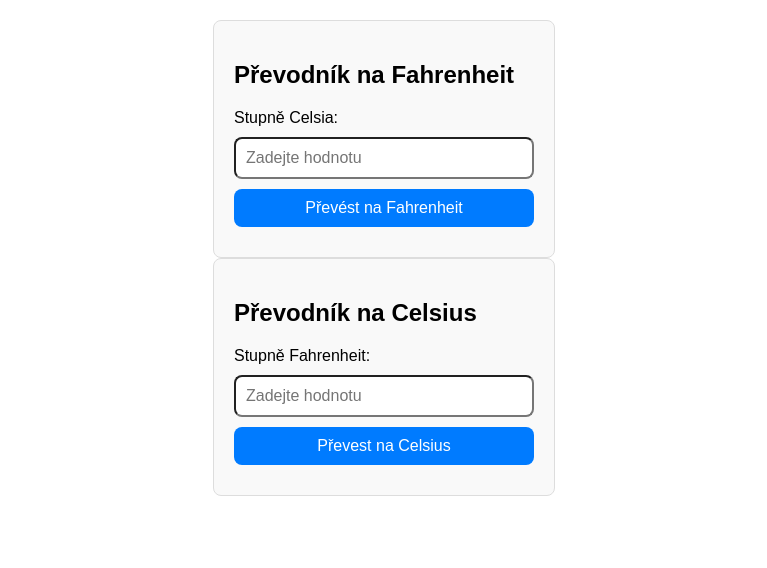
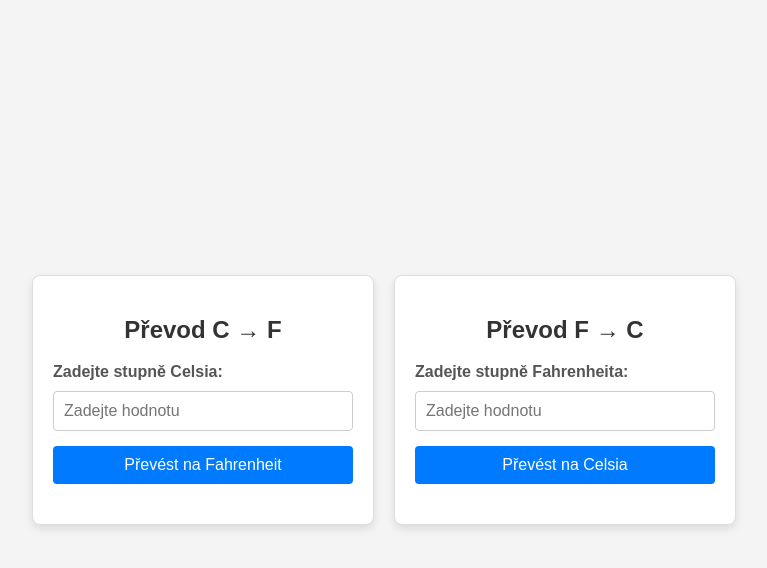
Before and after one commit to VojtaR2/projekt02js, a plain HTML site: page index.html in a window 1280 px wide. Shown: the whole page, without its empty margins (256-1023 px from the left). Drawn offline with Linux system fonts and the light colour scheme.

Commit message:
Add files via upload

```diff
--- /dev/null
+++ b/css/style.css
@@ -0,0 +1,67 @@
+body {
+    font-family: Arial, sans-serif;
+    margin: 0;
+    padding: 0;
+    background-color: #f4f4f4;
+    display: flex;
+    justify-content: center;
+    align-items: center;
+    height: 100vh;
+}
+.main-container {
+    display: flex;
+    gap: 20px;
+    padding: 20px;
+}
+.container {
+    width: 300px;
+    padding: 20px;
+    border: 1px solid #ddd;
+    border-radius: 8px;
+    background-color: #ffffff;
+    box-shadow: 0 4px 8px rgba(0, 0, 0, 0.1);
+}
+h2 {
+    text-align: center;
+    color: #333;
+}
+label {
+    font-weight: bold;
+    display: block;
+    margin-bottom: 10px;
+    color: #555;
+}
+input {
+    width: calc(100% - 22px);
+    padding: 10px;
+    margin-bottom: 15px;
+    font-size: 16px;
+    border: 1px solid #ccc;
+    border-radius: 4px;
+}
+input:focus {
+    outline: none;
+    border-color: #007BFF;
+    box-shadow: 0 0 5px rgba(0, 123, 255, 0.5);
+}
+button {
+    width: 100%;
+    padding: 10px;
+    font-size: 16px;
+    background-color: #007BFF;
+    color: white;
+    border: none;
+    border-radius: 4px;
+    cursor: pointer;
+    transition: background-color 0.3s;
+}
+button:hover {
+    background-color: #0056b3;
+}
+.result {
+    margin-top: 20px;
+    font-size: 18px;
+    font-weight: bold;
+    text-align: center;
+    color: #333;
+}
--- a/index.html
+++ b/index.html
@@ -4,91 +4,39 @@
     <meta charset="UTF-8">
     <meta name="viewport" content="width=device-width, initial-scale=1.0">
     <title>Převodník teplot</title>
-    <style>
-        body {
-            font-family: Arial, sans-serif;
-            margin: 20px;
-        }
-        .container {
-            max-width: 300px;
-            margin: 0 auto;
-            padding: 20px;
-            border: 1px solid #ddd;
-            border-radius: 8px;
-            background-color: #f9f9f9;
-        }
-        input {
-            width: 92%;
-            margin-top: 10px;
-            padding: 10px;
-            font-size: 16px;
-            border-radius: 8px;
-        }
-        button {
-            background-color: #007BFF;
-            color: white;
-            border: none;
-            cursor: pointer;
-            width: 100%;
-            margin-top: 10px;
-            padding: 10px;
-            font-size: 16px;
-            border-radius: 8px;
-        }
-        button:hover {
-            background-color: #0056b3;
-        }
-        .result {
-            margin-top: 10px;
-            font-size: 18px;
-            font-weight: bold;
-            text-align: center;
-        }
-    </style>
-
+    <link rel="stylesheet" href="./css/style.css">
+    <script src="./js/script.js"></script>
 </head>
 <body>
-
+    <div class="main-container">
+        <!-- Převodník Celsia na Fahrenheit -->
         <div class="container">
-            <h2>Převodník na Fahrenheit</h2>
-            <label for="celsius">Stupně Celsia:</label>
-            <input type="number" id="celsius" placeholder="Zadejte hodnotu">
+            <h2>Převod C → F</h2>
+            <label for="celsius">Zadejte stupně Celsia:</label>
+            <input
+                type="number"
+                id="celsius"
+                placeholder="Zadejte hodnotu"
+                step="any"
+            >
             <button onclick="convertToFahrenheit()">Převést na Fahrenheit</button>
-            <div class="result" id="result"></div>
+            <div class="result" id="result-celsius"></div>
         </div>
 
+        <!-- Převodník Fahrenheita na Celsia -->
         <div class="container">
-            <H2>Převodník na Celsius</H2>
-            <label for="fahrenheit">Stupně Fahrenheit:</label>
-            <input type="number" id="fahrenheit" placeholder="Zadejte hodnotu">
-            <button onclick="convertToCelsius()">Převest na Celsius</button>
+            <h2>Převod F → C</h2>
+            <label for="fahrenheit">Zadejte stupně Fahrenheita:</label>
+            <input
+                type="number"
+                id="fahrenheit"
+                placeholder="Zadejte hodnotu"
+                step="any"
+            >
+            <button onclick="convertToCelsius()">Převést na Celsia</button>
             <div class="result" id="result-fahrenheit"></div>
         </div>
+    </div>
 
-    <script>
-        function convertToFahrenheit() {
-            const celsius = parseFloat(document.getElementById("celsius").value);
-            if (isNaN(celsius)) {
-                document.getElementById("result").textContent = "Zadejte platné číslo.";
-                return;
-            }
-
-
-            const fahrenheit = (celsius * 9/5) + 32;
-            document.getElementById("result").textContent = `${celsius} °C = ${fahrenheit.toFixed(2)} °F`;
-
-        }
-
-        function convertToCelsius() {
-            const fahrenheit = parseFloat(document.getElementById("fahrenheit").value);
-            if (isNaN(celsius)) {
-                document.getElementById("result-fahrenheit").textContent = "Zadejte platné číslo.";
-                return;
-            }
-            const celsius = (fahrenheit - 32) * 5/9;
-            document.getElementById("result-fahrenheit").textContent = `${fahrenheit} °F = ${celsius.toFixed(2)} °C`;
-        }
-
-    </script>
 </body>
 </html>
--- /dev/null
+++ b/js/script.js
@@ -0,0 +1,21 @@
+       // Převod Celsia na Fahrenheit
+       function convertToFahrenheit() {
+        const celsius = parseFloat(document.getElementById("celsius").value);
+        if (isNaN(celsius)) {
+            document.getElementById("result-celsius").textContent = "Zadejte platné číslo.";
+            return;
+        }
+        const fahrenheit = (celsius * 9/5) + 32;
+        document.getElementById("result-celsius").textContent = `${celsius} °C = ${fahrenheit.toFixed(2)} °F`;
+    }
+
+    // Převod Fahrenheita na Celsia
+    function convertToCelsius() {
+        const fahrenheit = parseFloat(document.getElementById("fahrenheit").value);
+        if (isNaN(fahrenheit)) {
+            document.getElementById("result-fahrenheit").textContent = "Zadejte platné číslo.";
+            return;
+        }
+        const celsius = (fahrenheit - 32) * 5/9;
+        document.getElementById("result-fahrenheit").textContent = `${fahrenheit} °F = ${celsius.toFixed(2)} °C`;
+    }
```
